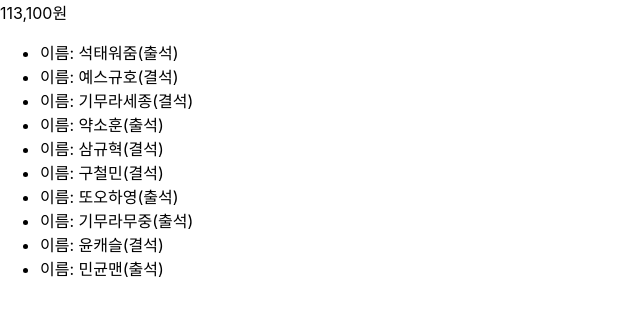
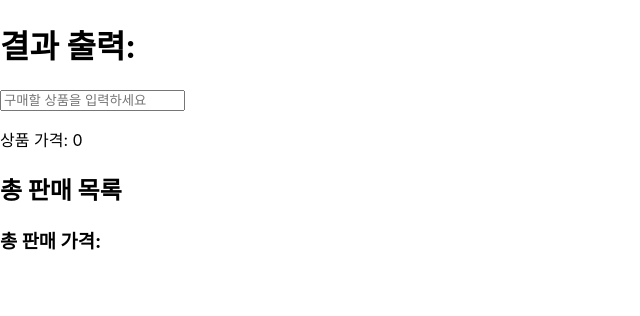
Before and after one commit to scminy0527-rgb/back_react_study, a React (Create React App) app: page / in a window 1280 px wide. Shown: the top 316 px of the page, without its empty margins (0-640 px from the left). Built offline with nearby package versions, Linux system fonts and the light colour scheme.

Commit message:
feat 오후 작업

```diff
--- a/src/App.js
+++ b/src/App.js
@@ -1,11 +1,10 @@
 import "./App.css";
-import SportContainer from "./map/basic/SportContainer";
-import AttendeanceContainer from "./map/normal/AttendeanceContainer";
+import ProductContainer from "./map/store/ProductContainer";
 
 function App() {
   return (
     <>
-      <AttendeanceContainer />
+      <ProductContainer />
     </>
   );
 }
--- a/src/map/normal/Attendance.jsx
+++ b/src/map/normal/Attendance.jsx
@@ -6,7 +6,6 @@ const Attendance = ({ name, isPresent }, key) => {
 
   const clickListener = () => {
     changeClick(!isClicked);
-    console.log(`${name}학생 클릭: ${isClicked}`);
   };
 
   const textColor = { color: isClicked ? "blue" : "black" };
--- a/src/map/normal/AttendanceMoney.jsx
+++ b/src/map/normal/AttendanceMoney.jsx
@@ -1,13 +1,27 @@
-import React from "react";
+import React, { useState } from "react";
 
 const AttendanceMoney = ({ attendanceData }) => {
+  const [isClicked, changeClick] = useState(false);
+
+  const clickListener = () => {
+    changeClick(!isClicked);
+  };
+
   console.log(attendanceData);
   const totalMoney = attendanceData.reduce(
     (acc, cur) => (cur.isPresent ? acc + cur.money : acc),
     0,
   );
 
-  return <div>{totalMoney.toLocaleString()}원</div>;
+  const textColor = { color: isClicked ? "blue" : "black" };
+
+  const moneyWidget = (
+    <div style={textColor} onClick={clickListener}>
+      {totalMoney.toLocaleString()}원
+    </div>
+  );
+
+  return moneyWidget;
 };
 
 export default AttendanceMoney;
--- /dev/null
+++ b/src/map/store/Product.jsx
@@ -0,0 +1,13 @@
+import React from "react";
+
+const Product = ({ name, price }, key) => {
+  // 판매목록 정의
+  const itemBlock = (
+    <li key={key}>
+      {name}: {price.toLocaleString()}원
+    </li>
+  );
+  return itemBlock;
+};
+
+export default Product;
--- /dev/null
+++ b/src/map/store/ProductContainer.jsx
@@ -0,0 +1,156 @@
+import React, { useState } from "react";
+import Product from "./Product";
+
+// 함수 스코프 와부라면...
+let tempCart = [];
+let tempTotalPrice = 0;
+
+const ProductContainer = () => {
+  // 사용자가 구매할 상품을 입력한다.
+  // 입력한 상품이 스토어에 있다면, 상품이 판매 된다.
+  // 모든 상품을 판매 후 사용자가 "종료"라고 입력하면
+  // 판매된 총 가격을 출력한다.
+  // ex) 닌텐도
+  // ex) 키보드
+  // ex) 종료
+  // 판매 목록
+  // - 닌텐도: 700,000원
+  // - 키보드: 50,000원
+  // 결과: 750,000원
+
+  // 장바구니도 구현해야함
+
+  const store = {
+    income: 0,
+    productList: [
+      {
+        name: "닌텐도",
+        price: 700000,
+      },
+      {
+        name: "키보드",
+        price: 50000,
+      },
+      {
+        name: "마우스",
+        price: 30000,
+      },
+      {
+        name: "스피커",
+        price: 75000,
+      },
+      {
+        name: "마이크",
+        price: 150000,
+      },
+    ],
+  };
+
+  const [price, setPrice] = useState(0);
+  const [totalIncome, setIncome] = useState(0);
+  const [shoppingCart, setShoppingCart] = useState([]);
+  const [isEnd, setIsShow] = useState(false);
+
+  // 쇼핑 카드 하나만 가지고도 충분히 가능한지?
+  const totalPrice = shoppingCart.reduce((acc, cur) => acc + cur.price, 0);
+  console.log("쇼핑카드 기반 누적 금액: ", totalPrice);
+
+  // let tempShoppingCart = [];
+  // 장바구니 및 초기 수익 초기화 하는 모델 구현
+  const clearShoppingCart = () => {
+    console.log("초기화");
+    setIncome(0);
+    setShoppingCart([]);
+    setIsShow(!isEnd);
+  };
+
+  // 임시 쇼핑카드에 상품 넣고 가격 누적 함수
+  const addItem = (searchedItem) => {
+    tempCart = [...tempCart, ...searchedItem];
+    tempTotalPrice += searchedItem[0].price;
+    console.log("추가 된 아이템: ", tempCart);
+    console.log("누적 가격: ", tempTotalPrice);
+  };
+
+  // 사용자가 엔터를 누를 때 최종적으로 수행 할 동작 정의
+  const findProductAndPrice = (e) => {
+    // 일단 사용자가 엔터 키를 누를 때 확인
+    if (e.key === "Enter") {
+      // store 에서 상품 찾기 (알맞는 상품이 찾아짐)
+      const searchedItem = store.productList.filter(
+        (product) => product.name === e.target.value,
+      );
+
+      // 만약에 종료 면 반환
+      if (e.target.value === "종료") {
+        setIsShow(!isEnd);
+        setPrice("구매해주셔서 감사합니다");
+        return;
+      }
+
+      // 상품 로그에 표현
+      console.log(searchedItem.length ? searchedItem : "검색 결과 없음");
+
+      // 만약 검색한 상품이 있다면 일단 가격을 화면에 표시해줌
+      if (searchedItem.length) {
+        // 다시 구매 하는거라면 초기화
+        isEnd && clearShoppingCart();
+        // 입력값 비워주기
+        e.target.value = "";
+        const itemPrice = searchedItem[0].price;
+        // 가격 추출 (ui 표시 용)
+        setPrice(itemPrice.toLocaleString() + "원");
+        // 가격 누적 합 구하기
+        setIncome(totalIncome + itemPrice);
+        store.income += itemPrice;
+
+        // 장바구니에 담기
+        addItem(searchedItem);
+        setShoppingCart(
+          isEnd ? [...searchedItem] : [...shoppingCart, ...searchedItem],
+        );
+        // tempShoppingCart = [...tempShoppingCart, ...searchedItem];
+      } else {
+        setPrice("다시 검색 필요");
+      }
+
+      // 장바구니 테스트
+      // console.log("지금까지 장바구니: ", [...shoppingCart, ...searchedItem]);
+      // console.log("누적 수입: ", totalIncome + searchedItem[0].price);
+    }
+  };
+
+  // 총 상품 결과 리스트
+  const shoppingList = shoppingCart.map(({ name, price }, i) => (
+    <Product name={name} price={price} key={i} />
+  ));
+
+  const emptyTag = <></>;
+  const priceTag = <p>상품 가격: {price.toLocaleString()}</p>;
+  const thankTag = <p>구매해주셔서 감사합니다.</p>;
+
+  // <Product shoppingCart={shoppingCart} />
+
+  return (
+    <div>
+      <h1>결과 출력:</h1>
+      <input
+        type="text"
+        placeholder="구매할 상품을 입력하세요"
+        onKeyUp={findProductAndPrice}
+      />
+      {isEnd ? thankTag : priceTag}
+
+      <div>
+        <h2>총 판매 목록</h2>
+        <ul>{isEnd ? shoppingList : emptyTag}</ul>
+      </div>
+      <h3>
+        총 판매 가격:{" "}
+        {isEnd ? totalIncome.toLocaleString() + "원" : emptyTag}{" "}
+      </h3>
+    </div>
+  );
+};
+
+export default ProductContainer;
```
